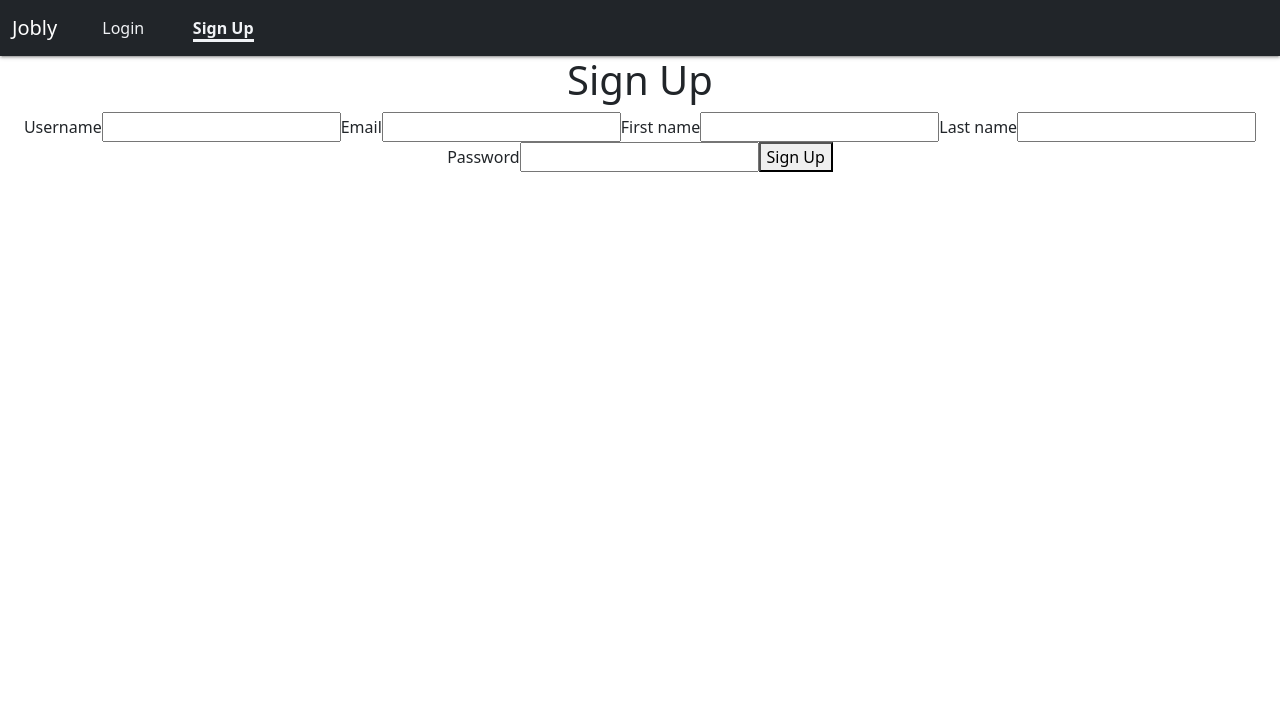
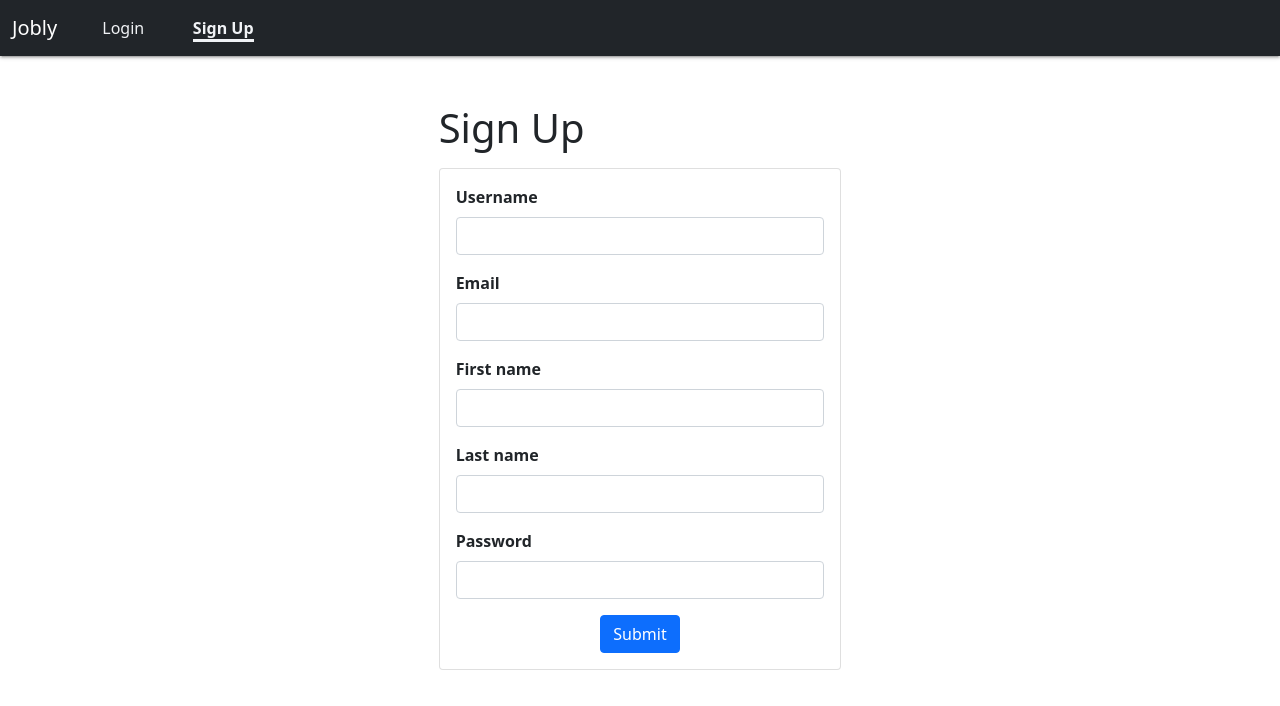
Before and after one commit to Woozical/springboard-react-jobly, a React (Create React App) app: page /signup in a window 1280 px wide. Shown: the top 706 px of the page. Built offline with nearby package versions, Linux system fonts and the light colour scheme; no server answers.

Commit message:
more form styling

```diff
--- a/src/components/EditProfileForm/index.js
+++ b/src/components/EditProfileForm/index.js
@@ -1,4 +1,5 @@
 import { useState } from "react";
+import { Form, Card, CardBody, Label, FormGroup, Button, Input } from "reactstrap";
 
 const EditProfileForm = ({currentUser, submitCallback}) => {
   const [formData, setFormData] = useState({...currentUser, password: ""});
@@ -12,19 +13,36 @@ const EditProfileForm = ({currentUser, submitCallback}) => {
     // setFormData(DEFAULT_STATE);
   }
   return (
-    <form onSubmit={handleSubmit}>
-      <label htmlFor="edit-username">Username</label>
-      <input onChange={handleChange} type="text" disabled id="edit-username" name="username" value={formData.username} />
-      <label htmlFor="edit-email">Email</label>
-      <input onChange={handleChange} type="email" id="edit-email" name="email" value={formData.email} />
-      <label htmlFor="edit-firstName">First name</label>
-      <input onChange={handleChange} type="text" id="edit-firstName" name="firstName" value={formData.firstName} />
-      <label htmlFor="edit-lastName">Last name</label>
-      <input onChange={handleChange} type="text" id="edit-lastName" name="lastName" value={formData.lastName} />
-      <label htmlFor="edit-password">Confirm Password</label>
-      <input onChange={handleChange} type="password" id="edit-password" name="password" value={formData.password} />
-      <button>Save Changes</button>
-    </form>
+    <Card>
+      <CardBody>
+      <Form onSubmit={handleSubmit}>
+        <FormGroup>
+          <Label htmlFor="edit-username"><b>Username</b></Label>
+          <Input onChange={handleChange} type="text" disabled id="edit-username" name="username" value={formData.username} />
+        </FormGroup>
+        <FormGroup>
+          <Label htmlFor="edit-email"><b>Email</b></Label>
+          <Input onChange={handleChange} type="email" id="edit-email" name="email" value={formData.email} />
+        </FormGroup>
+        <FormGroup>
+          <Label htmlFor="edit-firstName"><b>First Name</b></Label>
+          <Input onChange={handleChange} type="text" id="edit-firstName" name="firstName" value={formData.firstName} />
+        </FormGroup>
+        <FormGroup>
+          <Label htmlFor="edit-lastName"><b>Last Name</b></Label>
+          <Input onChange={handleChange} type="text" id="edit-lastName" name="lastName" value={formData.lastName} />
+        </FormGroup>
+        <FormGroup>
+          <Label htmlFor="edit-password"><b>Confirm Password:</b></Label>
+          <Input onChange={handleChange} type="password" id="edit-password" name="password" value={formData.password} />
+        </FormGroup>
+        <div className="text-end">
+          <Button color="success">Save Changes</Button>
+        </div>
+      </Form>
+      </CardBody>
+    </Card>
+
   )
 }
 
--- a/src/components/LoginForm/index.js
+++ b/src/components/LoginForm/index.js
@@ -19,16 +19,16 @@ const LoginForm = ({submitCallback}) => {
       <CardBody>
         <Form onSubmit={handleSubmit}>
           <FormGroup>
-          <Label htmlFor="login-username">Username</Label>
+          <Label htmlFor="login-username"><b>Username</b></Label>
           <Input onChange={handleChange} type="text" id="login-username" name="username" value={formData.username} />
           </FormGroup>
 
           <FormGroup>
-          <Label htmlFor="login-password">Password</Label>
+          <Label htmlFor="login-password"><b>Password</b></Label>
           <Input onChange={handleChange} type="password" id="login-password" name="password" value={formData.password} />
           </FormGroup>
           <div className="text-center">
-            <Button color="primary">Login</Button>
+            <Button color="primary">Submit</Button>
           </div>
         </Form>
       </CardBody>
--- a/src/components/SignupForm/index.js
+++ b/src/components/SignupForm/index.js
@@ -1,4 +1,5 @@
 import { useState } from "react";
+import { Form, Card, CardBody, Label, FormGroup, Button, Input } from "reactstrap";
 
 const DEFAULT_STATE = {username: "", password: "", email: "", firstName: "", lastName: ""};
 
@@ -14,19 +15,36 @@ const SignupForm = ({submitCallback}) => {
     // setFormData(DEFAULT_STATE);
   }
   return (
-    <form onSubmit={handleSubmit}>
-      <label htmlFor="login-username">Username</label>
-      <input onChange={handleChange} type="text" id="login-username" name="username" value={formData.username} />
-      <label htmlFor="login-email">Email</label>
-      <input onChange={handleChange} type="email" id="login-email" name="email" value={formData.email} />
-      <label htmlFor="login-firstName">First name</label>
-      <input onChange={handleChange} type="text" id="login-firstName" name="firstName" value={formData.firstName} />
-      <label htmlFor="login-lastName">Last name</label>
-      <input onChange={handleChange} type="text" id="login-lastName" name="lastName" value={formData.lastName} />
-      <label htmlFor="login-password">Password</label>
-      <input onChange={handleChange} type="password" id="login-password" name="password" value={formData.password} />
-      <button>Sign Up</button>
-    </form>
+    <Card>
+      <CardBody>
+        <Form onSubmit={handleSubmit}>
+          <FormGroup>
+            <Label htmlFor="login-username"><b>Username</b></Label>
+            <Input onChange={handleChange} type="text" id="login-username" name="username" value={formData.username} />
+          </FormGroup>
+          <FormGroup>
+            <Label htmlFor="login-email"><b>Email</b></Label>
+            <Input onChange={handleChange} type="email" id="login-email" name="email" value={formData.email} />
+          </FormGroup>
+          <FormGroup>
+            <Label htmlFor="login-firstName"><b>First name</b></Label>
+            <Input onChange={handleChange} type="text" id="login-firstName" name="firstName" value={formData.firstName} />
+          </FormGroup>
+          <FormGroup>
+            <Label htmlFor="login-lastName"><b>Last name</b></Label>
+            <Input onChange={handleChange} type="text" id="login-lastName" name="lastName" value={formData.lastName} />
+          </FormGroup>
+          <FormGroup>
+            <Label htmlFor="login-password"><b>Password</b></Label>
+            <Input onChange={handleChange} type="password" id="login-password" name="password" value={formData.password} />
+          </FormGroup>
+          <div className="text-center">
+            <Button color="primary">Submit</Button>
+          </div>
+        </Form>
+      </CardBody>
+    </Card>
+
   )
 }
 
--- a/src/pages/Profile/index.js
+++ b/src/pages/Profile/index.js
@@ -9,9 +9,11 @@ const ProfilePage = () => {
   if (!auth) return redirect;
 
   return (
-  <main>
-    <h1>Profile</h1>
-    <EditProfileForm submitCallback={editUser} currentUser={currentUser} />
+    <main className="pt-5 text-start">
+      <div className="container col-md-6 offset-md-3 col-lg-4 offset-lg-4">
+        <h1>Profile</h1>
+        <EditProfileForm submitCallback={editUser} currentUser={currentUser} />
+      </div>
   </main>)
 }
 
--- a/src/pages/Signup/index.js
+++ b/src/pages/Signup/index.js
@@ -8,9 +8,11 @@ const SignupPage = () => {
   const { signup } = useContext(UserContext);
   if (auth) return redirect;
   return (
-    <main>
-      <h1>Sign Up</h1>
-      <SignupForm submitCallback={signup} />
+    <main className="pt-5 text-start">
+      <div className="container col-md-6 offset-md-3 col-lg-4 offset-lg-4">
+        <h1 className="mb-3">Sign Up</h1>
+        <SignupForm submitCallback={signup} />
+      </div>
     </main>
   )
 }
```
